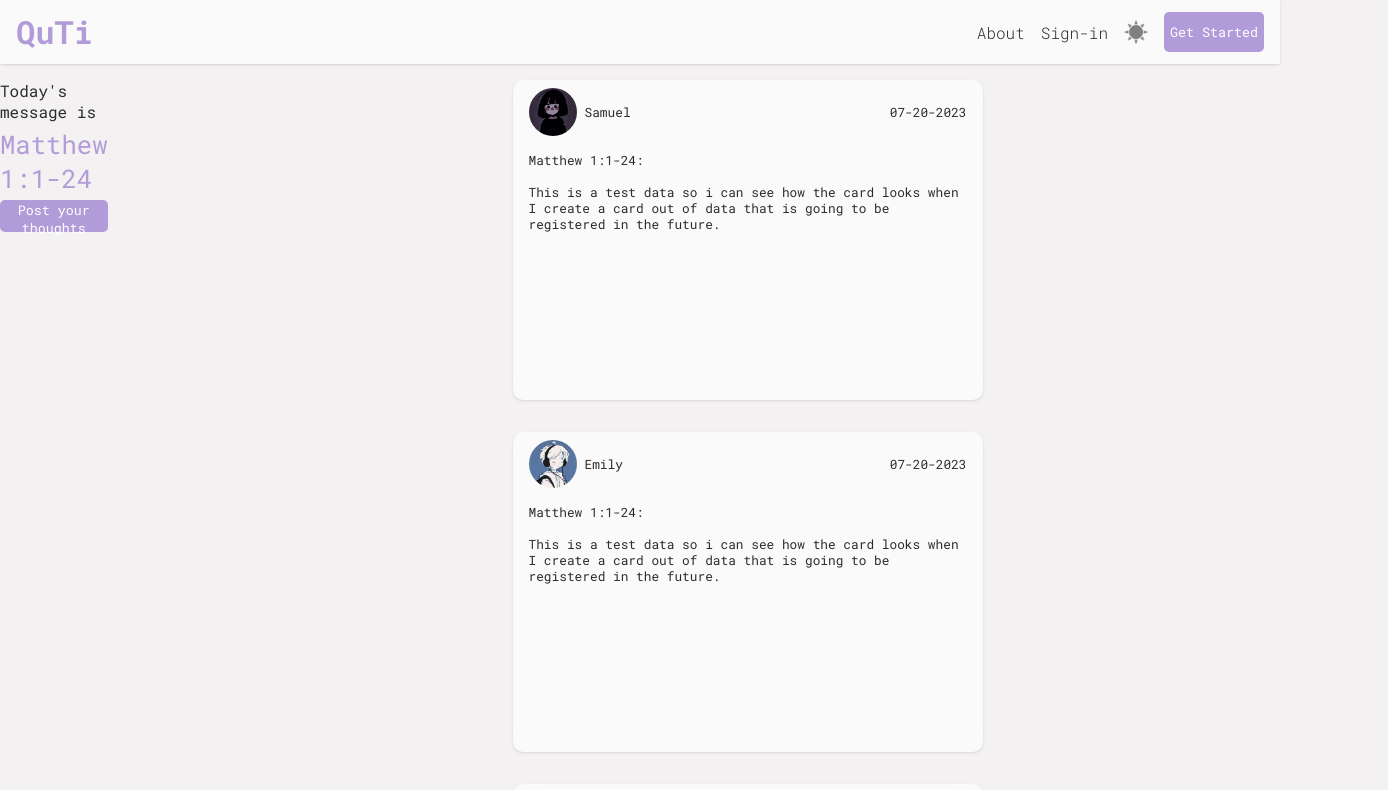
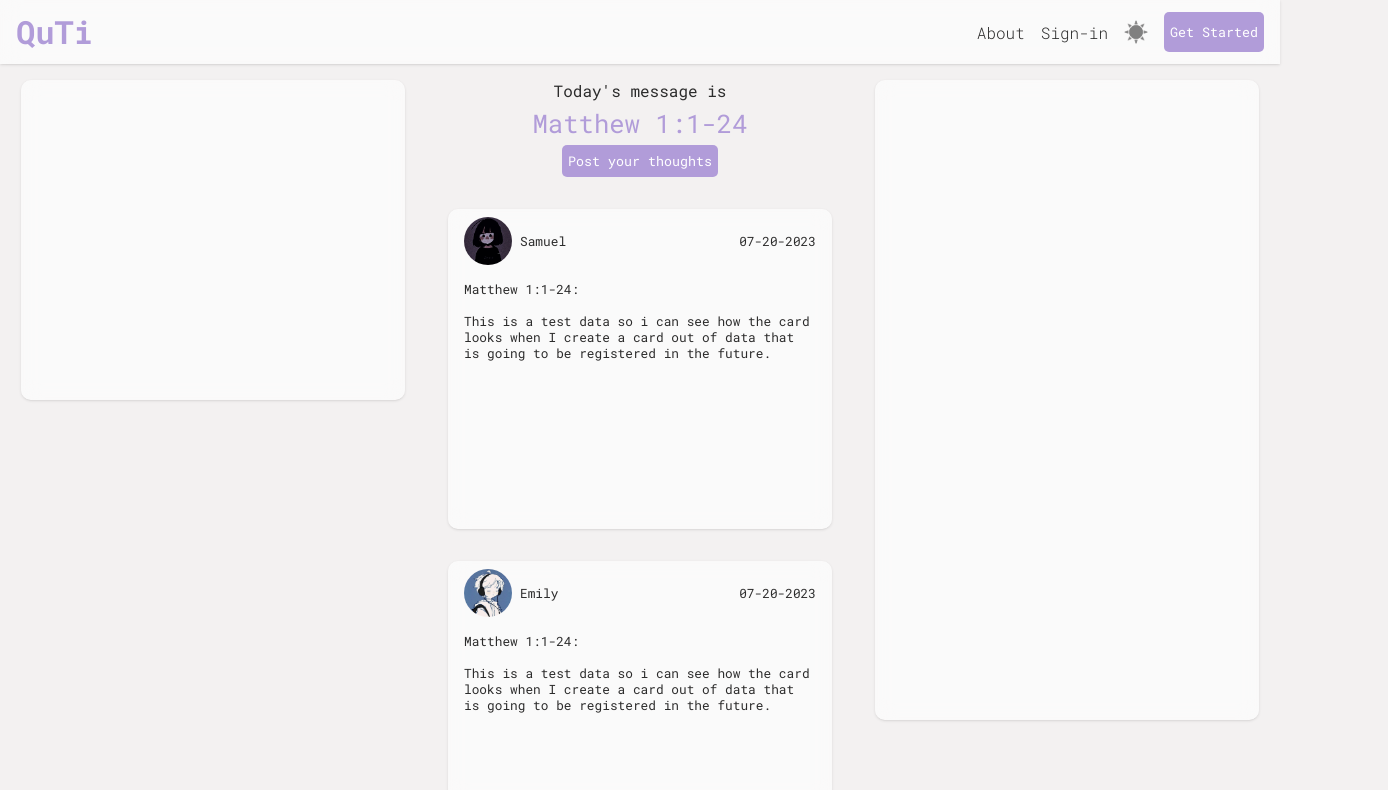
Before and after one commit to samueljsong/qt-project, a React (Vite) app: page /landing in a window 1280 px wide. Shown: the top 790 px of the page, 1388 px wide, since content can reach past the window. Built offline with nearby package versions, Linux system fonts and the light colour scheme.

Commit message:
worked on desktop landing page and scrollbar

```diff
--- a/src/App.css
+++ b/src/App.css
@@ -77,4 +77,21 @@
   display: grid;
   height: 100vh;
   width: 100vw;
+  overflow-x: hidden;
 }
+
+/* Scrollbar */
+
+::-webkit-scrollbar{
+  width: 2px;
+}
+
+::-webkit-scrollbar-track{
+  box-shadow: inset 0 0 5px grey;
+  border-radius: 10px;
+}
+
+::-webkit-scrollbar-thumb{
+  background: #b19cd9;
+  border-radius: 10px;
+}
--- a/src/components/PostCard.css
+++ b/src/components/PostCard.css
@@ -87,3 +87,48 @@
     }
 
 }
+
+@media only screen and (min-width: 1080px){
+
+    .postcard-container{
+        height: 20rem;
+        width: 90%;
+        max-width: 470px;
+        display: flex;
+        flex-direction: column;
+        gap: 1rem;
+        transition: all 0.3s ease 0s;
+    }
+
+    .postcard-user-section{
+        display: flex;
+        height: 3rem;
+        width: 100%;
+        justify-content: space-between;
+        align-items: center;
+        margin-top: 0.5rem;
+    }
+
+    .postcard-user-profile-left{
+        display: flex;
+        align-items: center;
+        margin-left: 1rem;
+        gap: 0.5rem;
+    }
+
+    .right{
+        margin-right: 1rem;
+    }
+
+    .user-profile{
+        width: 3rem;
+        border-radius: 50%;
+    }
+
+    .post-details{
+        display: flex;
+        flex-direction: column;
+        gap: 1rem;
+    }
+
+}
--- a/src/pages/LandingPage.css
+++ b/src/pages/LandingPage.css
@@ -77,16 +77,58 @@
         margin-bottom: 4rem;
     }
 
+    .profile-section{
+        display: hidden;
+    }
+
 }
 
 
 
 
-@media only screen and (min-width: 767px){
+@media only screen and (min-width: 1080px){
+
     .landing-container{
-        height: 100vh;
+        height: auto;
         width: 100vw;
         display: grid;
         grid-template-columns: 1fr 1fr 1fr;
     }
+
+    .post-container{
+
+        width: 100%;
+    }
+
+    .profile-section{
+        grid-row-start: 1;
+        grid-row-end: 3;
+        grid-column-start: 1;
+        grid-column-end: 2;
+        justify-self: center;
+        width: 90%;
+        height: 20rem;
+    }
+
+    .middle-section{
+        overflow: scroll;
+        overflow-x: hidden;
+        height: 90vh;
+        display: flex;
+        flex-direction: column;
+        grid-column-start: 2;
+        grid-column-end: 3;
+    }
+
+
+    .friends-section{
+        grid-row-start: 1;
+        grid-row-end: 3;
+        grid-column-start: 3;
+        grid-column-end: 4;
+        width: 90%;
+        height: 40rem;
+        justify-self: center;
+    }
+
 }
--- a/src/pages/LandingPage.jsx
+++ b/src/pages/LandingPage.jsx
@@ -39,6 +39,10 @@ const LandingPage = (props) => {
 
     return(
         <div className='landing-container'>
+            <div className={`profile-section ${props.theme}-card`}>
+
+            </div>
+            <div className='middle-section'>
                 <div className='todays-message-container'>
                     <p>Today's message is</p>
                     <p className='bible-verse'>Matthew 1:1-24</p>
@@ -54,6 +58,10 @@ const LandingPage = (props) => {
                     }
                 </div>
             </div>
+            <div className={`friends-section ${props.theme}-card`}>
+
+            </div>
+        </div>
     )
 }
 
```
Lines whose indentation alone changed are shown as unchanged.
